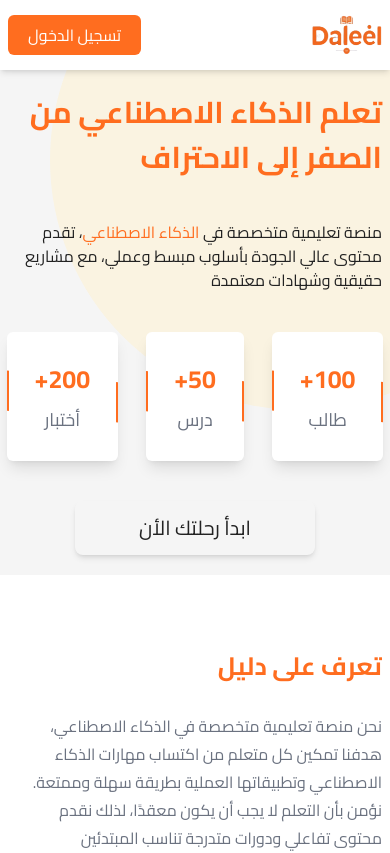
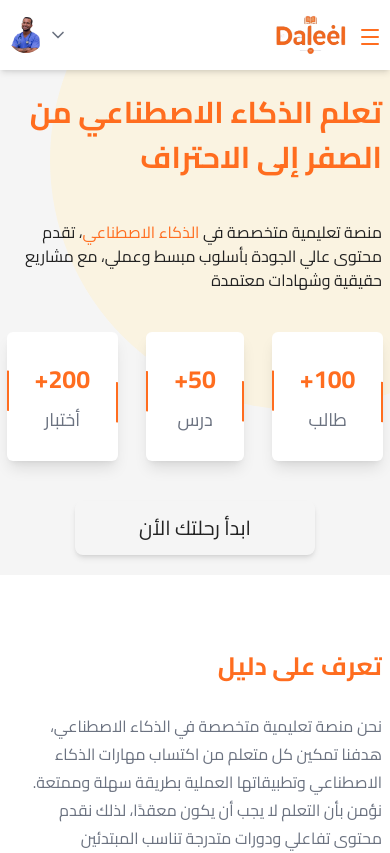
Before and after one commit to MostafaYahya773/daleel, a Next.js app: page / in a window 390 px wide. Shown: the top 853 px of the page. Built offline with nearby package versions, Linux system fonts and the light colour scheme.

Commit message:
add menu icon in nav

```diff
--- a/src/app/_components/Hero/Hero.tsx
+++ b/src/app/_components/Hero/Hero.tsx
@@ -5,7 +5,7 @@ import HeroCounter from '../HeroCounter/HeroCounter';
 import { GraduationCap, Sparkle } from 'lucide-react';
 export default function Hero() {
   return (
-    <div className="bg-secondary lg:min-h-screen  py-5 overflow-x-hidden lg:py-0 flex justify-center items-center mt-[70px]  lg:mt-16 relative left-1/2 right-1/2 ml-[-50vw] mr-[-50vw] w-screen">
+    <div className="bg-secondary lg:min-h-screen  py-5 overflow-x-hidden lg:py-0 flex justify-center items-center mt-[70px]  lg:mt-16 relative left-1/2 right-1/2 ml-[-50vw] mr-[-50vw] w-screen z-30">
       <span className="absolute md:w-[600] md:h-[600] w-[500px] h-[500px] rounded-full bg-primary -top-[160px] -right-40 z-10"></span>
       <div className="grid lg:grid-cols-2 grid-cols-1 gap-16 md:gap-8 lg:gap-0 max-w-[1200px] mx-auto h-full px-2 z-20">
         <div className="text flex flex-col justify-center items-center gap-10 ">
--- a/src/app/_components/NavDropList/NavDropList.tsx
+++ b/src/app/_components/NavDropList/NavDropList.tsx
@@ -38,7 +38,7 @@ const NavDropList = React.memo(
     ];
     const [isHovered, setIsHovered] = useState('');
     return (
-      <div className=" bg-white rounded-md min-w-[200px] shadow-md text-gray-500 font-normal p-2 ">
+      <div className="bg-white rounded-md min-w-[200px] shadow-md text-gray-500 font-normal p-2 absolute left-0 top-16 z-50">
         {DropList.map((item) => (
           <div
             className={`flex items-center gap-3 p-2 cursor-pointer ${
--- a/src/app/_components/Navbar/Nav.tsx
+++ b/src/app/_components/Navbar/Nav.tsx
@@ -1,6 +1,6 @@
 'use client';
-import React, { use, useState } from 'react';
-import { ChevronDown, CodeXml } from 'lucide-react';
+import React, { useState } from 'react';
+import { ChevronDown, Menu } from 'lucide-react';
 import Link from 'next/link';
 import Image from 'next/image';
 import NavDropList from '../NavDropList/NavDropList';
@@ -19,11 +19,20 @@ export default function Nav() {
     { name: 'تواصل معنا', href: '/Contact' },
   ];
   const [isClicked, setIsClicked] = useState(path);
-  const [isLoggedIn, setIsLoggedIn] = useState(true);
+  const [isLoggedIn, setIsLoggedIn] = useState(false);
   const [isOpen, setIsOpen] = useState(false);
   return (
     <div className="fixed top-0 left-0 right-0 p-2 bg-white shadow-md z-50 overflow-y-hidden">
-      <div className=" grid md:grid-cols-[auto_1fr_auto] grid-cols-2 items-center  max-w-[1200px] mx-auto relative ">
+      <div className="grid md:grid-cols-[auto_1fr_auto] grid-cols-2 items-center max-w-[1200px] mx-auto relative z-50">
+        <div className="flex items-center gap-3">
+          <div>
+            <span
+              onClick={() => setIsOpen(!isOpen)}
+              className="mt-1 block md:hidden"
+            >
+              <Menu className="w-6 h-6 text-therd" />
+            </span>
+          </div>
           <Link href="/" className="flex items-center gap-3 ">
             <Image
               src="/logo.png"
@@ -33,7 +42,8 @@ export default function Nav() {
               className="object-cover scale-[2] px-2 lg:px-0"
             />
           </Link>
-        <div className="links  justify-center items-center gap-5 text-[18px] text-gray-500 hidden md:flex">
+        </div>
+        <div className="links justify-center items-center gap-5 text-[18px] text-gray-500 hidden md:flex">
           {pages.map((page) => (
             <Link
               onClick={() => setIsClicked(page.href)}
@@ -75,11 +85,7 @@ export default function Nav() {
             </div>
           )}
         </div>
-        <div
-          className={`navDropDown ${
-            isOpen ? 'block' : 'hidden'
-          } absolute left-0 top-16 z-50`}
-        >
+        <div className={`navDropDown ${isOpen ? 'block ' : 'hidden'} `}>
           <NavDropList setIsOpen={setIsOpen} />
         </div>
       </div>
```
Lines whose indentation alone changed are shown as unchanged.
